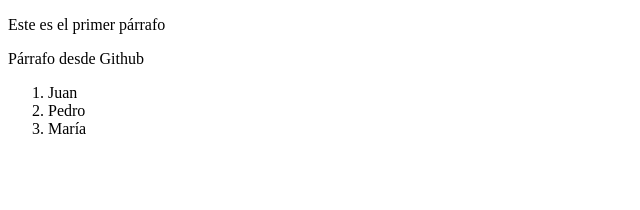
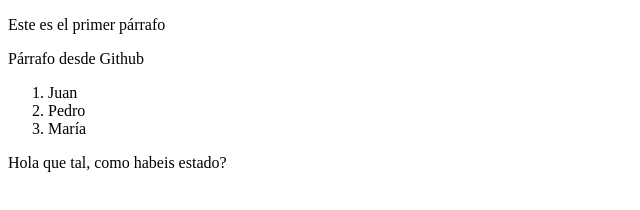
Before and after one commit to FlorSali/Empresa2, a plain HTML site: page index.html in a window 1280 px wide. Shown: the whole page, without its empty margins (0-640 px from the left). Drawn offline with Linux system fonts and the light colour scheme.

Commit message:
commit para crear conflicto

```diff
--- a/index.html
+++ b/index.html
@@ -14,6 +14,7 @@
             <li>Pedro</li>
             <li>María</li>
         </ol>
+        <p>Hola que tal, como habeis estado?</p>
     </section>
 
 
```
